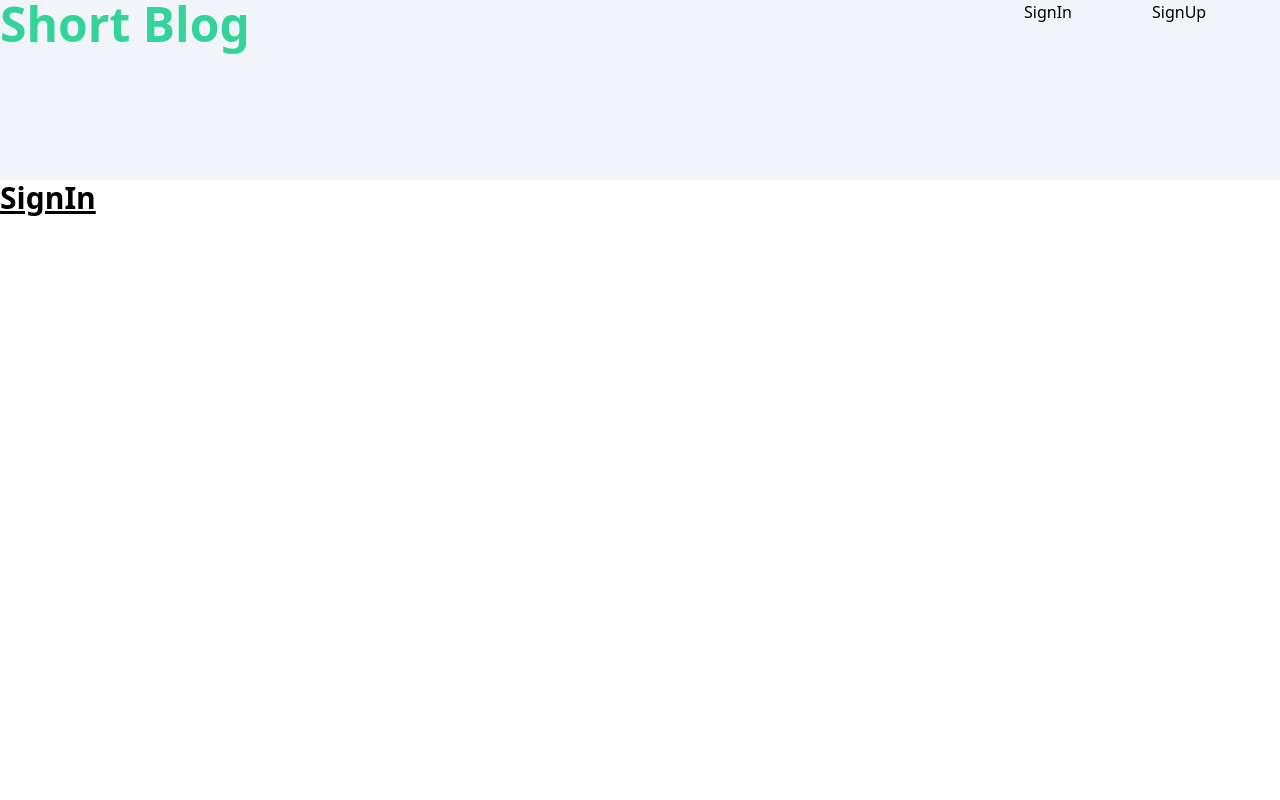
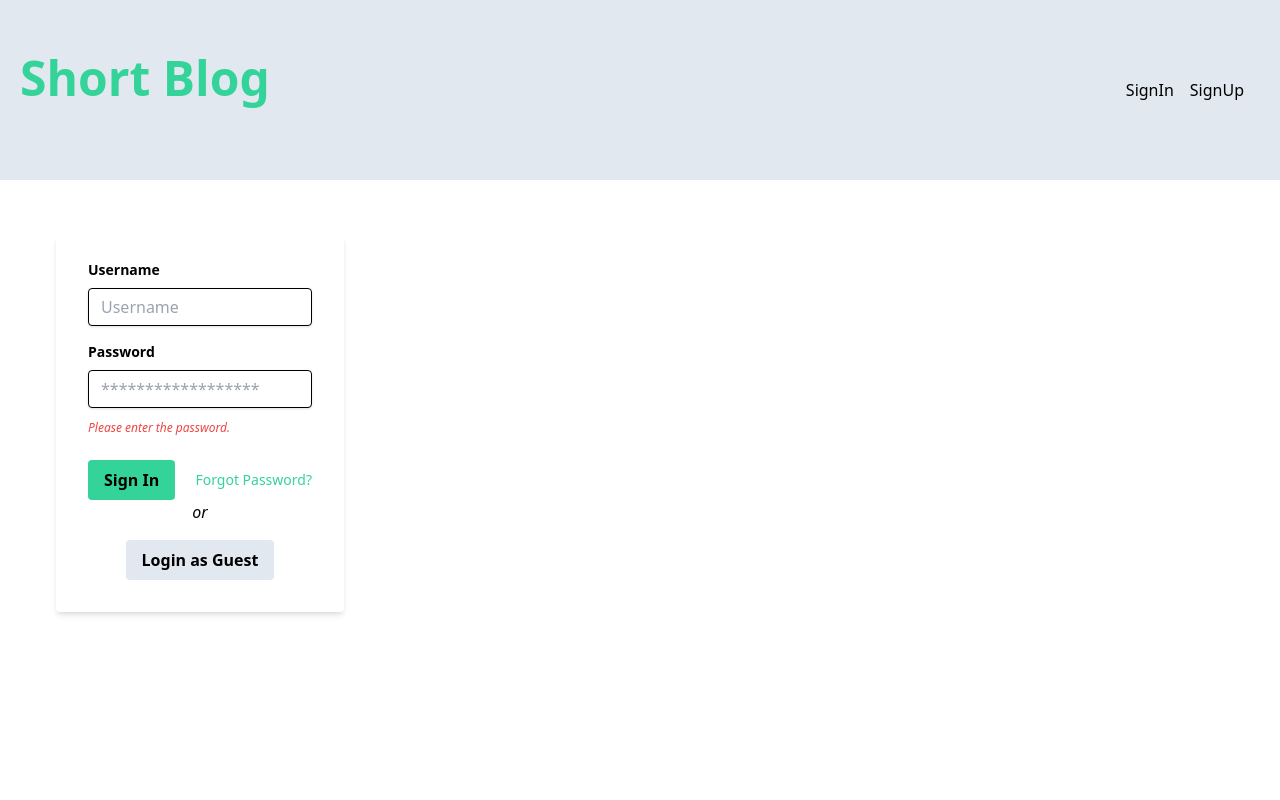
Before and after one commit to srivishnuc/dev-blog, a React (Create React App) app: page /signin in a window 1280 px wide. Shown: the top 800 px of the page. Built offline with nearby package versions, Linux system fonts and the light colour scheme.

Commit message:
Signin form created and header styling created

```diff
--- a/src/Components/Header/SignIn.js
+++ b/src/Components/Header/SignIn.js
@@ -2,8 +2,36 @@
 
 function SignIn() {
     return (
-        <div>
-            <h1 className='text-3xl font-bold underline'>SignIn</h1>
+        <div className="w-full max-w-xs m-10 p-4">
+            <form className="bg-white shadow-md rounded px-8 pt-6 pb-8 mb-4">
+                <div className="mb-4">
+                    <label className="block text-gray-700 text-sm font-bold mb-2" htmlFor="username">
+                        Username
+                    </label>
+                    <input className="shadow appearance-none border rounded w-full py-2 px-3 text-gray-700 leading-tight focus:outline-none focus:shadow-outline" id="username" type="text" placeholder="Username" />
+                </div>
+                <div className="mb-6">
+                    <label className="block text-gray-700 text-sm font-bold mb-2" htmlFor="password">
+                        Password
+                    </label>
+                    <input className="shadow appearance-none border border-red-500 rounded w-full py-2 px-3 text-gray-700 mb-3 leading-tight focus:outline-none focus:shadow-outline" id="password" type="password" placeholder="******************" />
+                    <p className="text-error text-xs italic">Please enter the password.</p>
+                </div>
+                <div className="flex items-center justify-between">
+                    <button className="bg-primary hover:bg-blue-700 text-white font-bold py-2 px-4 rounded focus:outline-none focus:shadow-outline" type="button">
+                        Sign In
+                    </button>
+                    <a className="inline-block align-baseline text-sm text-primary" href="#">
+                        Forgot Password?
+                    </a>
+                </div>
+                <div className="flex flex-col items-center justify-between gap-4">
+                    <i>or</i>
+                    <button className="bg-secondary hover:bg-blue-700 text-white font-bold py-2 px-4 rounded focus:outline-none focus:shadow-outline" type="button">
+                        Login as Guest
+                    </button>
+                </div>
+            </form>
         </div>
     )
 }
--- a/src/Components/Header/SignInOut.js
+++ b/src/Components/Header/SignInOut.js
@@ -3,10 +3,10 @@
 
 function SignInOut() {
     return (
-        <div className='col-span-1'>
-            <nav className="flex">
-                <Link className="flex-1" to='/signin'>SignIn</Link>
-                <Link className="flex-1" to='/signup'>SignUp</Link>
+        <div className='flex items-center justify-end m-5 p-4 col-span-1'>
+            <nav>
+                <Link className="mr-2" to='/signin'>SignIn</Link>
+                <Link className="ml-2" to='/signup'>SignUp</Link>
             </nav>
         </div>
     )
--- a/src/Container/Header.js
+++ b/src/Container/Header.js
@@ -6,7 +6,7 @@
 function Header() {
     return (
         <div className='grid grid-cols-5 h-1/6 bg-secondary'>
-            <h1 className='text-5xl font-bold mt-0 mb-6 col-span-4 text-primary'>Short Blog</h1>
+            <h1 className='text-5xl font-bold mt-0 mb-6 col-span-4 ml-5 flex items-center text-primary'>Short Blog</h1>
             <SignInOut />
         </div>
     )
--- a/tailwind.config.js
+++ b/tailwind.config.js
@@ -1,3 +1,4 @@
+const { red } = require('tailwindcss/colors')
 const colors = require('tailwindcss/colors')
 
 module.exports = {
@@ -7,7 +8,8 @@
     theme: {
         colors: {
             primary: '#34d399',
-            secondary: '#f1f5f9',
+            secondary: '#e2e8f0',
+            error: '#ef4444',
         }
     },
     plugins: [],
```
